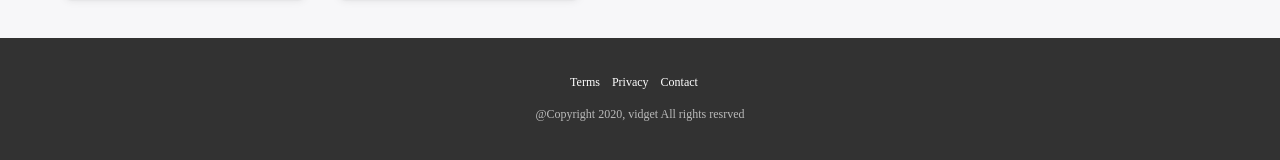
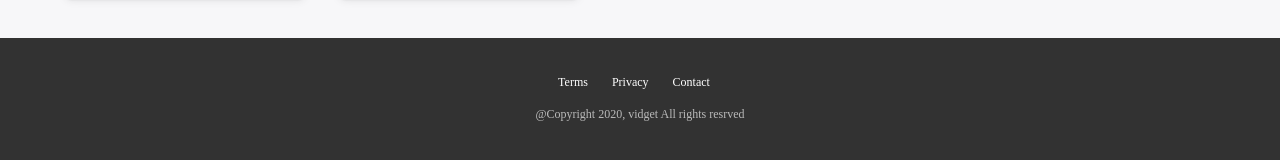
Before and after one commit to sancyo/vidget, a Nuxt app: page / in a window 1280 px wide. Shown: the part 361-521 px from the top of the page. Built offline with nearby package versions, Linux system fonts and the light colour scheme.

Commit message:
fix:フッターの要素が中央寄せできていなかった問題を修正

```diff
--- a/components/molecules/pageFooter.vue
+++ b/components/molecules/pageFooter.vue
@@ -7,7 +7,7 @@
       <li class="footer-item">
         <a href="" class="footer-item-link">Privacy</a>
       </li>
-      <li class="footer-item">
+      <li class="footer-item end">
         <a href="" class="footer-item-link">Contact</a>
       </li>
     </ul>
@@ -28,10 +28,14 @@ export default {}
   display: flex;
   justify-content: center;
   padding: 0.6rem 0;
+  transform: translateX(-0.6rem);
 }
 .footer-item {
-  margin-right: 1.2rem;
+  margin-right: 2.4rem;
   font-size: 1.2rem;
+}
+.end {
+  margin-right: 0 !important;
 }
 .footer-item-link {
   color: #fff;
```
